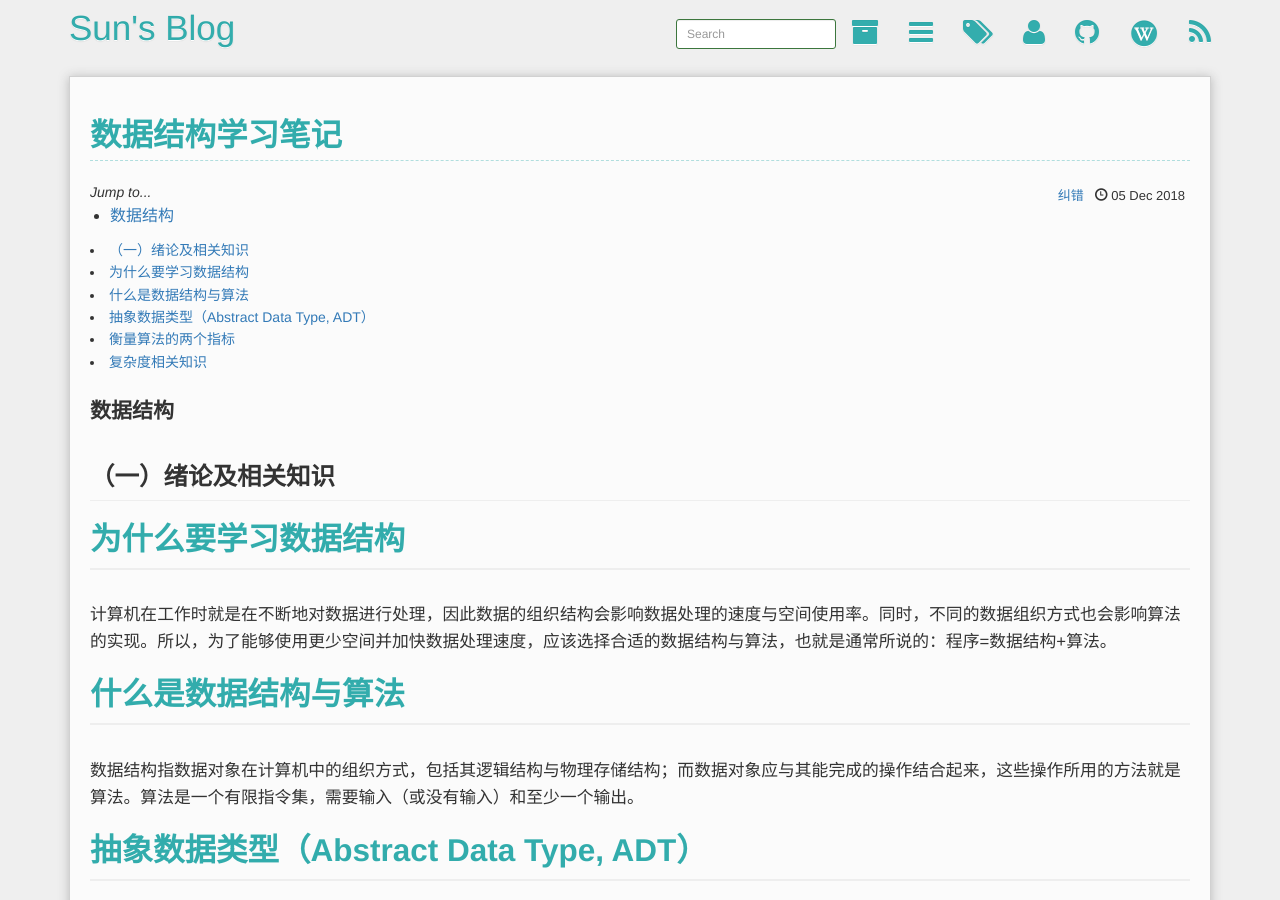
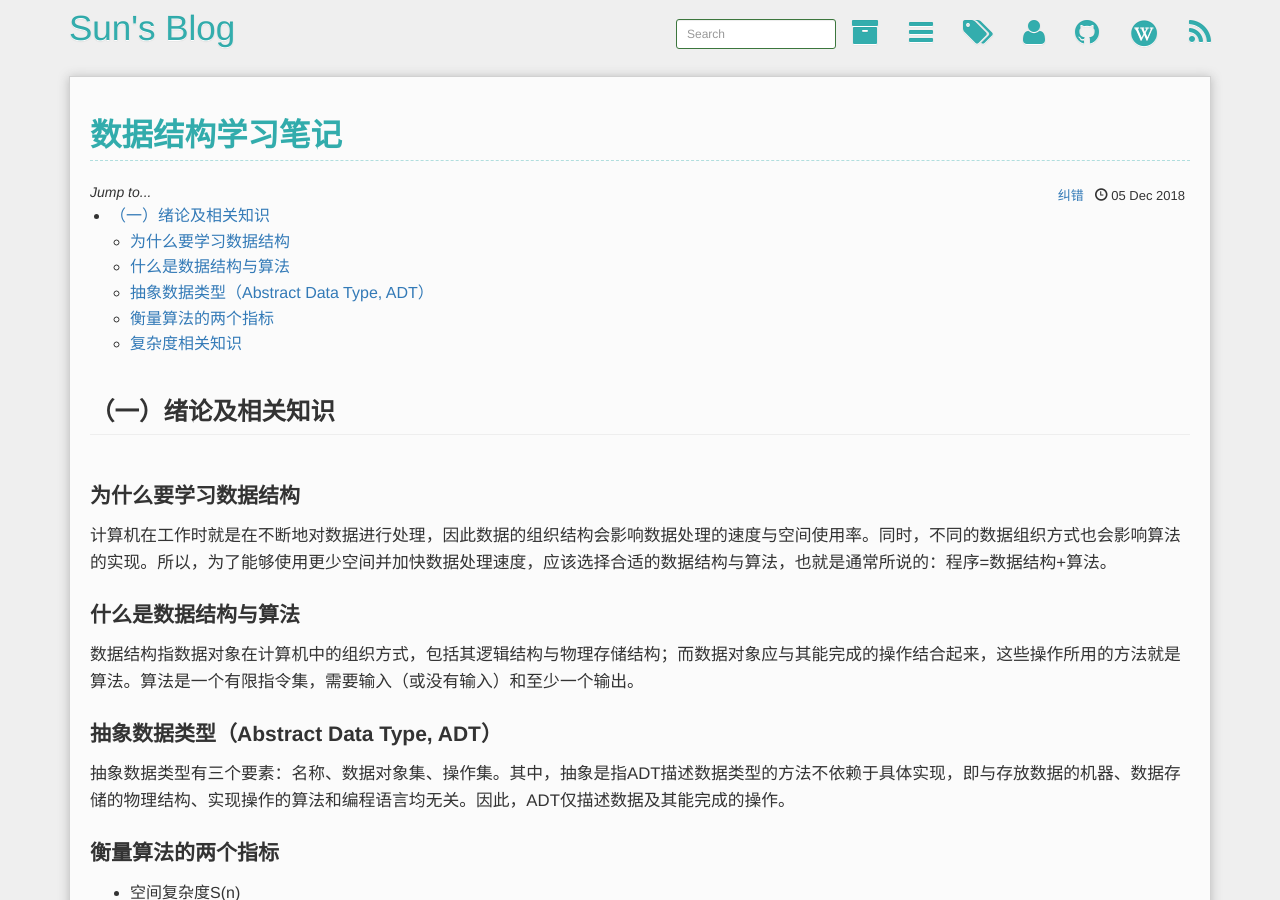
Before and after one commit to YurieSun/YurieSun.github.io, a Jekyll site: the page built from _posts/2018-12-05-learning-data-structure.md, in a window 1280 px wide and 900 px high. Built offline with Jekyll 4.4.1, drawn with Linux system fonts in a browser that asks for light colours.

Commit message:
change font size of different titles

```diff
--- a/_posts/2018-12-05-learning-data-structure.md
+++ b/_posts/2018-12-05-learning-data-structure.md
@@ -1,25 +1,24 @@
 ---
 layout: post
 title: "数据结构学习笔记"
-description: "学习资料：《数据结构》（严蔚敏版）、浙江大学数据结构公开课（陈越/何钦铭）"
+description: "学习资料：《数据结构》（严蔚敏版）、浙江大学数据结构公开课（陈越、何钦铭）"
 keywords: test
 category: Learning
 tags: [data structure]
 ---
 
-### 数据结构
 ## （一）绪论及相关知识
 
-# 为什么要学习数据结构
+### 为什么要学习数据结构
 计算机在工作时就是在不断地对数据进行处理，因此数据的组织结构会影响数据处理的速度与空间使用率。同时，不同的数据组织方式也会影响算法的实现。所以，为了能够使用更少空间并加快数据处理速度，应该选择合适的数据结构与算法，也就是通常所说的：程序=数据结构+算法。
 
-# 什么是数据结构与算法
+### 什么是数据结构与算法
 数据结构指数据对象在计算机中的组织方式，包括其逻辑结构与物理存储结构；而数据对象应与其能完成的操作结合起来，这些操作所用的方法就是算法。算法是一个有限指令集，需要输入（或没有输入）和至少一个输出。
 
-# 抽象数据类型（Abstract Data Type, ADT）
+### 抽象数据类型（Abstract Data Type, ADT）
 抽象数据类型有三个要素：名称、数据对象集、操作集。其中，抽象是指ADT描述数据类型的方法不依赖于具体实现，即与存放数据的机器、数据存储的物理结构、实现操作的算法和编程语言均无关。因此，ADT仅描述数据及其能完成的操作。
 
-# 衡量算法的两个指标
+### 衡量算法的两个指标
 * 空间复杂度S(n)
 指算法在执行时占用的内存空间，通常与处理数据的长度有关。空间复杂度过高的算法可能会导致使用的内存超限（如栈溢出），使得程序非正常中断。
 * 时间复杂度T(n)
@@ -27,7 +26,7 @@ tags: [data structure]
 
 在分析算法复杂度时，我们较关心平均复杂度和最坏情况复杂度，由于平均复杂度不易计算，因此通常以最坏情况复杂度来分析算法的优劣。
 
-# 复杂度相关知识
+### 复杂度相关知识
 * 复杂度的渐进表示法
 T(n)=O(f(n))，即复杂度的上界，通常关心的是最小上界;
 T(n)=Ω(f(n))，即复杂度的下界，通常关心的是最大下界;
```
